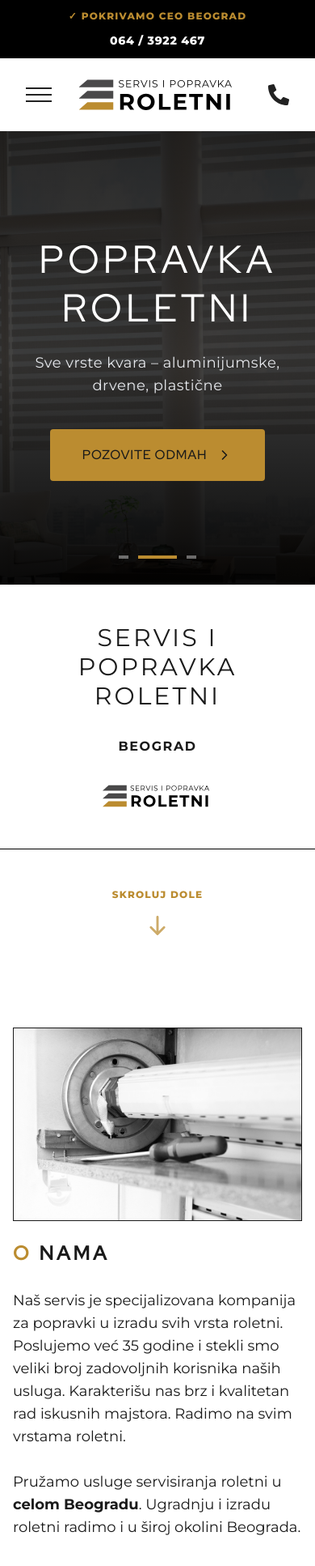
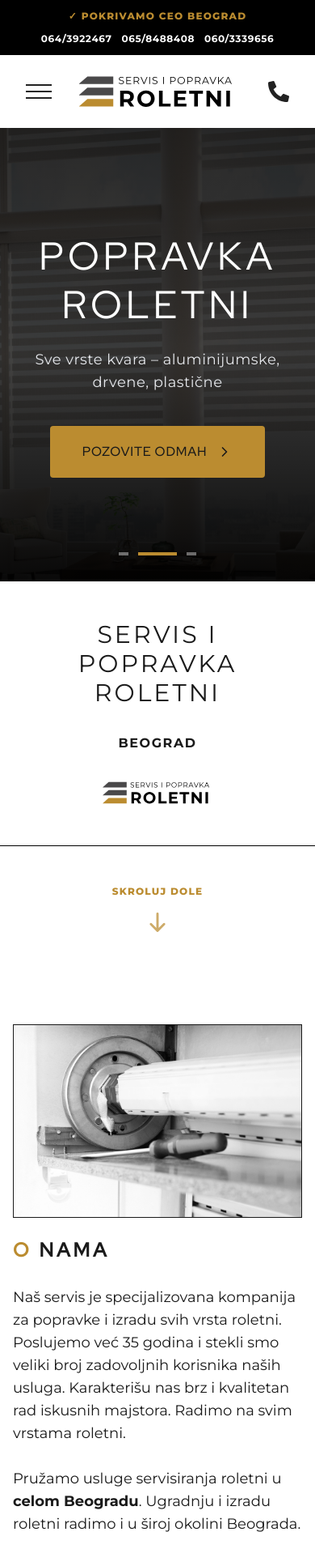
Before and after one commit to damjans92/roletne-servis, a Next.js app: page / in a window 390 px wide. Shown: the top 1934 px of the page at 81% size. Built offline with nearby package versions, Linux system fonts and the light colour scheme.

Commit message:
added phone numbers on top bar, fixed grammar in text, fixed 404 for other services

```diff
--- a/app/_components/header/TopBar.tsx
+++ b/app/_components/header/TopBar.tsx
@@ -4,18 +4,30 @@ const TopBar = () => {
       <div className="container mx-auto px-6 py-3 lg:py-4">
         <div className="flex flex-col sm:flex-row justify-between items-center gap-3 text-center lg:text-left">
           <div className="flex flex-col sm:flex-row items-center gap-4 lg:gap-8 text-xs lg:text-sm font-black tracking-widest uppercase">
-            <span className="text-[var(--color-accent-gold)]">
+            <span className="text-[var(--color-accent-gold)]   text-xs sm:text-sm ">
               ✓ Pokrivamo ceo Beograd
             </span>
           </div>
-
-          <a
-            href="tel:+381643922467"
-            className="font-black text-sm  tracking-wider hover:text-[var(--color-accent-gold)] transition"
-          >
-            064 / 3922 467
-          </a>
-
+          <div className="flex flex-wrap gap-3 justify-center">
+            <a
+              href="tel:+381643922467"
+              className="font-bold  text-xs sm:text-sm tracking-wider hover:text-[var(--color-accent-gold)] transition"
+            >
+              064/3922467
+            </a>
+            <a
+              href="tel:+381658488408"
+              className="font-bold  text-xs sm:text-sm tracking-wider hover:text-[var(--color-accent-gold)] transition"
+            >
+              065/8488408
+            </a>
+            <a
+              href="tel:+381603339656"
+              className="font-bold  text-xs sm:text-sm tracking-wider hover:text-[var(--color-accent-gold)] transition"
+            >
+              060/3339656
+            </a>
+          </div>
           <div className="hidden sm:block text-xs sm:text-sm font-bold tracking-widest uppercase text-[var(--color-accent-gold)]">
             Beograd
           </div>
--- a/app/_components/sections/About.tsx
+++ b/app/_components/sections/About.tsx
@@ -8,8 +8,8 @@ const About = () => {
           </h2>
 
           <p className="pb-6 md:px-10 text-lg">
-            Naš servis je specijalizovana kompanija za popravki u izradu svih
-            vrsta roletni. Poslujemo već 35 godine i stekli smo veliki broj
+            Naš servis je specijalizovana kompanija za popravke i izradu svih
+            vrsta roletni. Poslujemo već 35 godina i stekli smo veliki broj
             zadovoljnih korisnika naših usluga. Karakterišu nas brz i kvalitetan
             rad iskusnih majstora. Radimo na svim vrstama roletni.
             <br /> <br />
--- a/app/usluge/[slug]/page.tsx
+++ b/app/usluge/[slug]/page.tsx
@@ -126,7 +126,7 @@ export default async function ServicePage({
                 title={service.title}
                 description={service.shortDescription}
                 icon={service.icon}
-                url={service.slug}
+                url={`/usluge/${service.slug}`}
                 bgColor={service.bgColor}
               />
             ))}
--- a/lib/services.ts
+++ b/lib/services.ts
@@ -34,7 +34,7 @@ export const services = [
     description:
       "Kada dođe vreme da ugradite roletne, možete se zapitati koji materijal je pravi. Sva tri materijala su veoma funkcionalna, svi imaju različite i brojne prednosti i svi su pogodni za ugradnju. Takođe postoje i električne roletne koje mogu biti odličan izbor, u stanju su da garantuju sigurnost i udobnost kao i mehaničke roletne.",
     shortDescription:
-      "Izrada u ugranja novih roletni. U ponudi su: aluminijumske, plastične i drvene roletne.",
+      "Izrada i ugranja novih roletni. U ponudi su: aluminijumske, plastične i drvene roletne.",
     seoTitle: "Ugradnja Roletni Beograd | PVC, Aluminijumske, Drvene",
     metaDescription:
       "Profesionalna ugradnja novih roletni. Nudimo sve vrste materijala (PVC, alu, drvo) kao i opciju za električne roletne. Pozovite za ponudu.",
@@ -46,7 +46,7 @@ export const services = [
     slug: "reparacija-drvenih-roletni",
     title: `Reparacija drvenih roletni`,
     description:
-      "Drvo je prvi materijal koji se koristio za proizvodnju roletni a spada i u najplemenitiji materijal. One imaju odličnu toplotnu i zvučnu izolaciju. Korišćenjem posebne tehnologije možemo da repariramo drvene roletne i produžimo vek trajanja. Proces reparacije podrazumeva skidanje roletni, obrada drveta (skidanje laka i farbe do drveta), zaštitno premazivanje sandolinom i posebnim lakom za drvene rolete i nakon sušenja sledi montaža roletni. Ugradnja, popravka ili zaštita starih drvenih roletni je dostupna u gradu Beogradu i široj okolini.",
+      "Drvo je prvi materijal koji se koristio za proizvodnju roletni a spada i u najplemenitiji materijal. One imaju odličnu toplotnu i zvučnu izolaciju. Korišćenjem posebne tehnologije možemo da repariramo drvene roletne i produžimo vek trajanja. Proces reparacije podrazumeva skidanje roletni, obrada drveta (skidanje laka i farbe do drveta), zaštitno premazivanje sandolinom i posebnim lakom za drvene roletne i nakon sušenja sledi montaža roletni. Ugradnja, popravka ili zaštita starih drvenih roletni je dostupna u gradu Beogradu i široj okolini.",
     shortDescription:
       "Zaštita ili kompletna reparacija starih drvenih roletni.",
     seoTitle: "Reparacija Drvenih Roletni Beograd | Obrada i Farbanje",
--- a/next.config.ts
+++ b/next.config.ts
@@ -1,12 +1,16 @@
-import type { NextConfig } from "next";
+// import type { NextConfig } from "next";
 
-const nextConfig: NextConfig = {
-  // output: "export",
-  // images: {
-  //   unoptimized: true,
-  // },
-  // trailingSlash: true,
-  // skipTrailingSlashRedirect: true,
+const isProd = process.env.NODE_ENV === "production";
+
+const nextConfig = {
+  output: isProd ? "export" : undefined,
+
+  images: {
+    unoptimized: isProd,
+  },
+
+  trailingSlash: isProd ? true : undefined,
+  skipTrailingSlashRedirect: isProd ? true : undefined,
 };
 
-export default nextConfig;
+module.exports = nextConfig;
```
